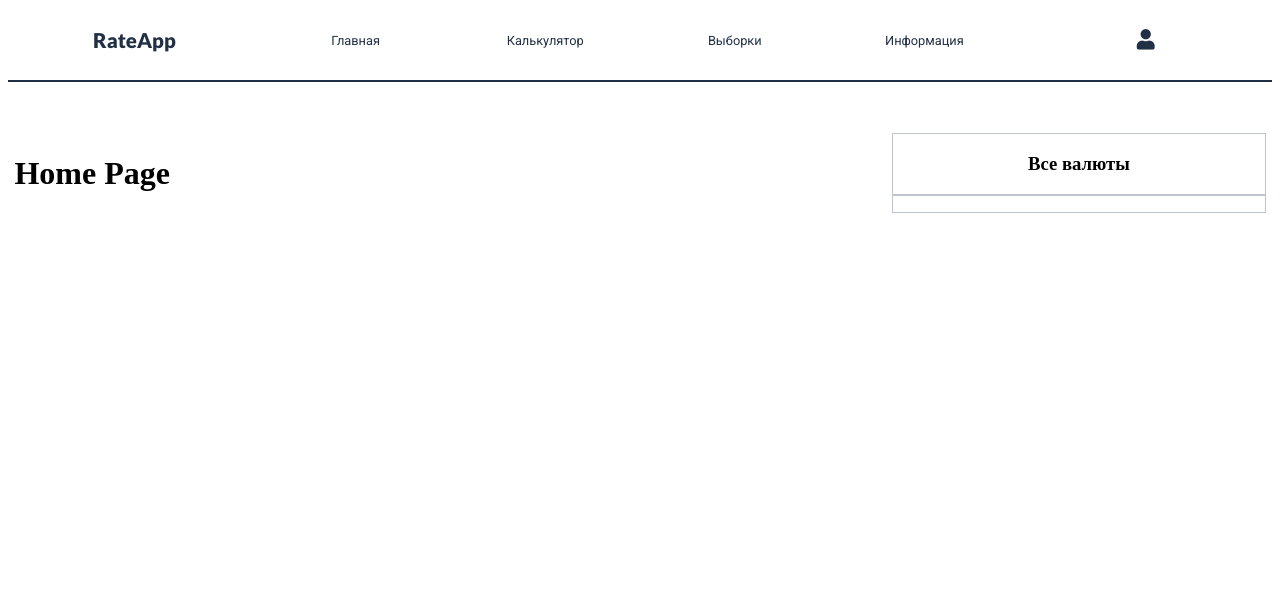
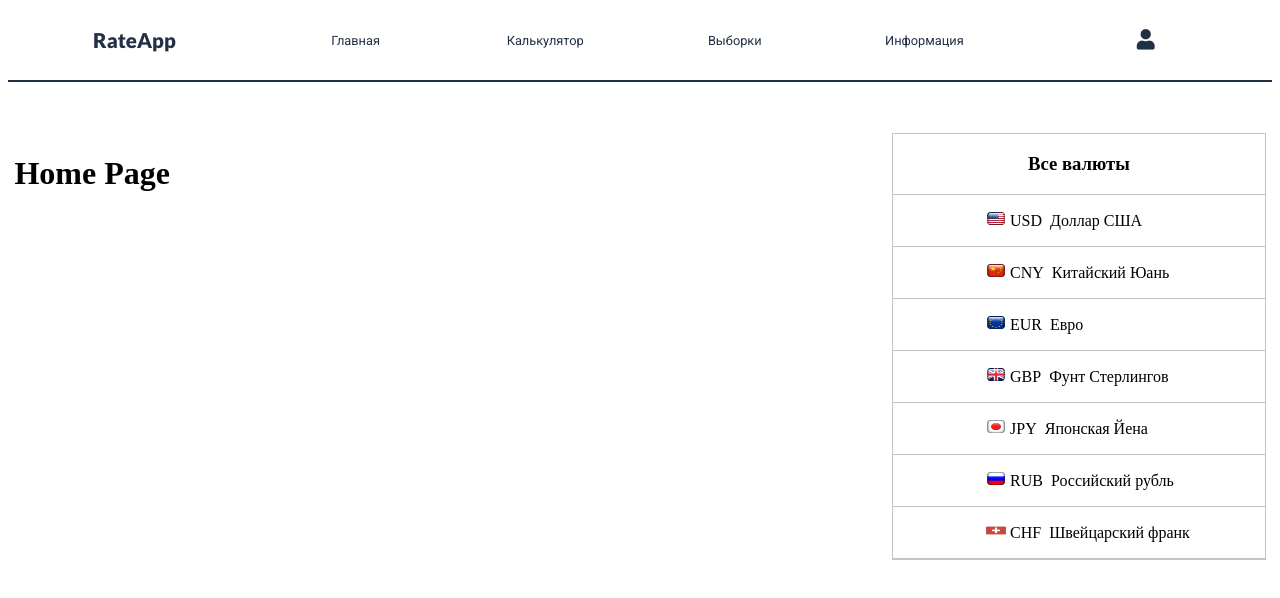
Before and after one commit to yu1iia/rateapp, a React (Create React App) app in the folder app/: page / in a window 1280 px wide. Shown: the top 598 px of the page. Built offline with nearby package versions, Linux system fonts and the light colour scheme.

Commit message:
edited sidebar component

```diff
--- a/app/src/App.js
+++ b/app/src/App.js
@@ -1,6 +1,7 @@
 import React from 'react';
 import './App.scss';
 import Layout from './components/layout/Layout';
+import { RateContext } from './context/RateContext';
 
 import CHF from './image/CHF.png';
 import CNY from './image/CNY.png';
@@ -59,7 +60,11 @@
   }
 
   render() {
-    return <Layout />;
+    return (
+      <RateContext.Provider value={{ state: this.state }}>
+        <Layout />
+      </RateContext.Provider>
+    );
   }
 }
 
--- a/app/src/components/sidebar/Sidebar.js
+++ b/app/src/components/sidebar/Sidebar.js
@@ -1,7 +1,10 @@
-import React from 'react';
+import React, { useContext } from 'react';
+import { RateContext } from '../../context/RateContext';
 import './sideBar.scss';
 
 export const Sidebar = () => {
+  const { state } = useContext(RateContext);
+
   return (
     <div className="sidebar">
       <div className="sidebarHead">
@@ -9,7 +12,19 @@
       </div>
       <div className="sidebarContent">
         <ul>
-          <li></li>
+          {Object.keys(state.currency).map((item, i) => {
+            return (
+              <li key={item}>
+                <p>
+                  <span>
+                    <img src={state.currency[item].flag} alt={item} />
+                    &nbsp;{item}
+                  </span>
+                  &nbsp; {state.currency[item].name}
+                </p>
+              </li>
+            );
+          })}
         </ul>
       </div>
     </div>
--- /dev/null
+++ b/app/src/context/RateContext.js
@@ -0,0 +1,3 @@
+import { createContext } from 'react';
+
+export const RateContext = createContext();
```
